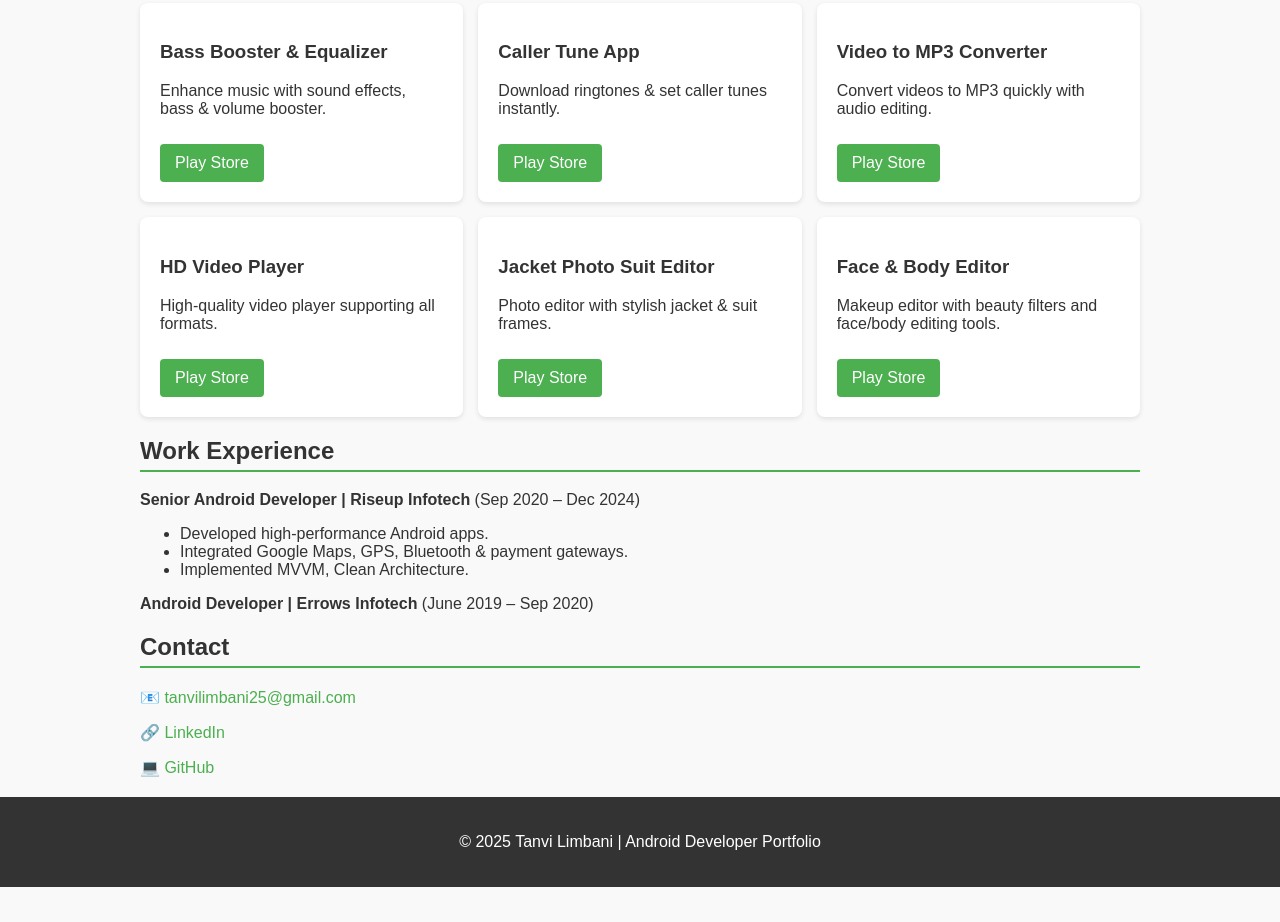
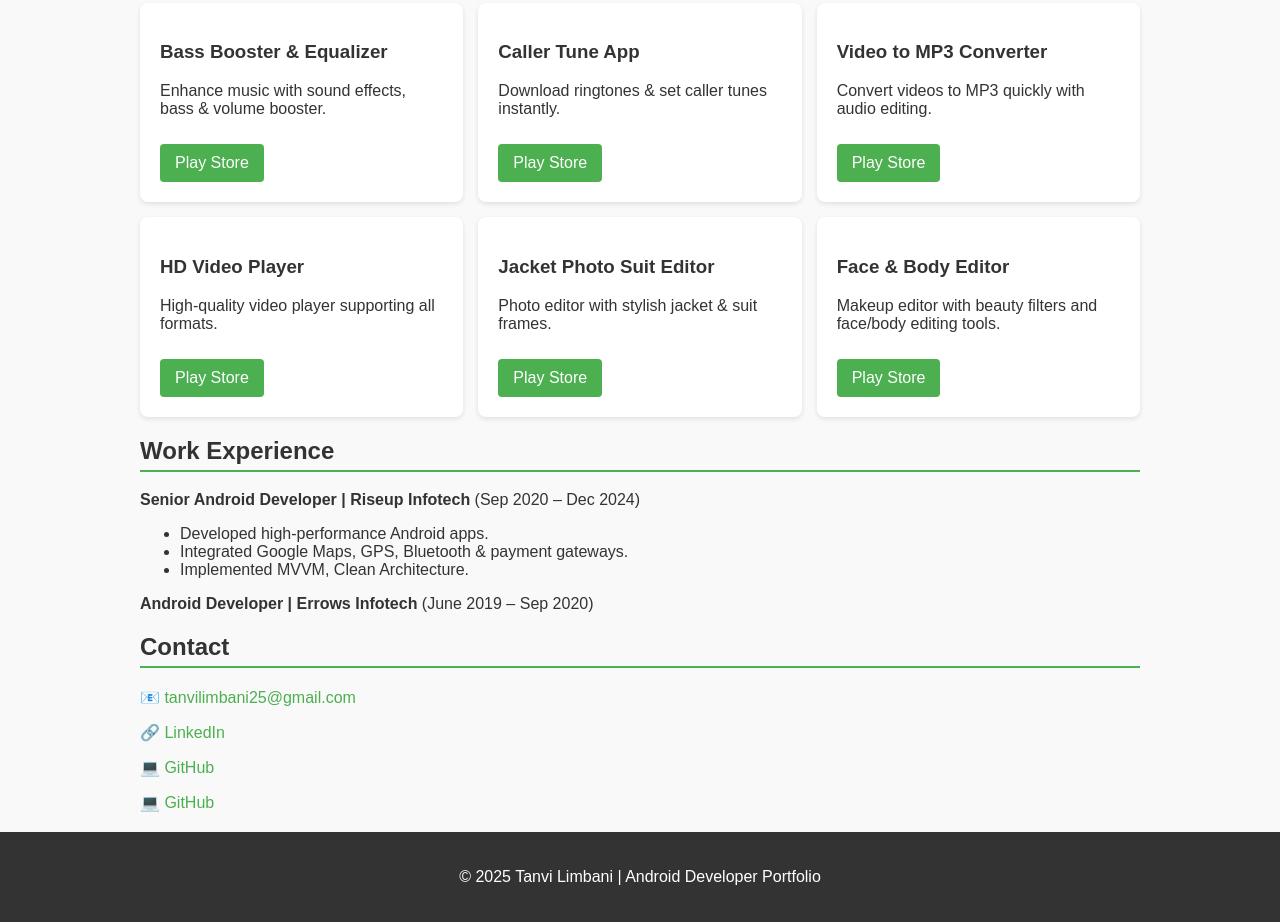
Before and after one commit to TanviLimbani/tanvi-portfolio, a plain HTML site: page index.html in a window 1280 px wide. Shown: the part 1415-2337 px from the top of the page. Before the commit the page ends 2302 px from the top, so only its background shows below. Drawn offline with Linux system fonts and the light colour scheme.

Commit message:
Update index.html

```diff
--- a/index.html
+++ b/index.html
@@ -144,6 +144,9 @@
     <p>📧 <a href="mailto:tanvilimbani25@gmail.com">tanvilimbani25@gmail.com</a></p>
     <p>🔗 <a href="https://www.linkedin.com/in/tanvi-limbani-0b294615a/" target="_blank">LinkedIn</a></p>
     <p>💻 <a href="https://github.com/TanviLimbani" target="_blank">GitHub</a></p>
+     <a href="https://github.com/TanviLimbani" target="_blank">
+      💻 GitHub
+    </a>
   </section>
 
 </div>
```
